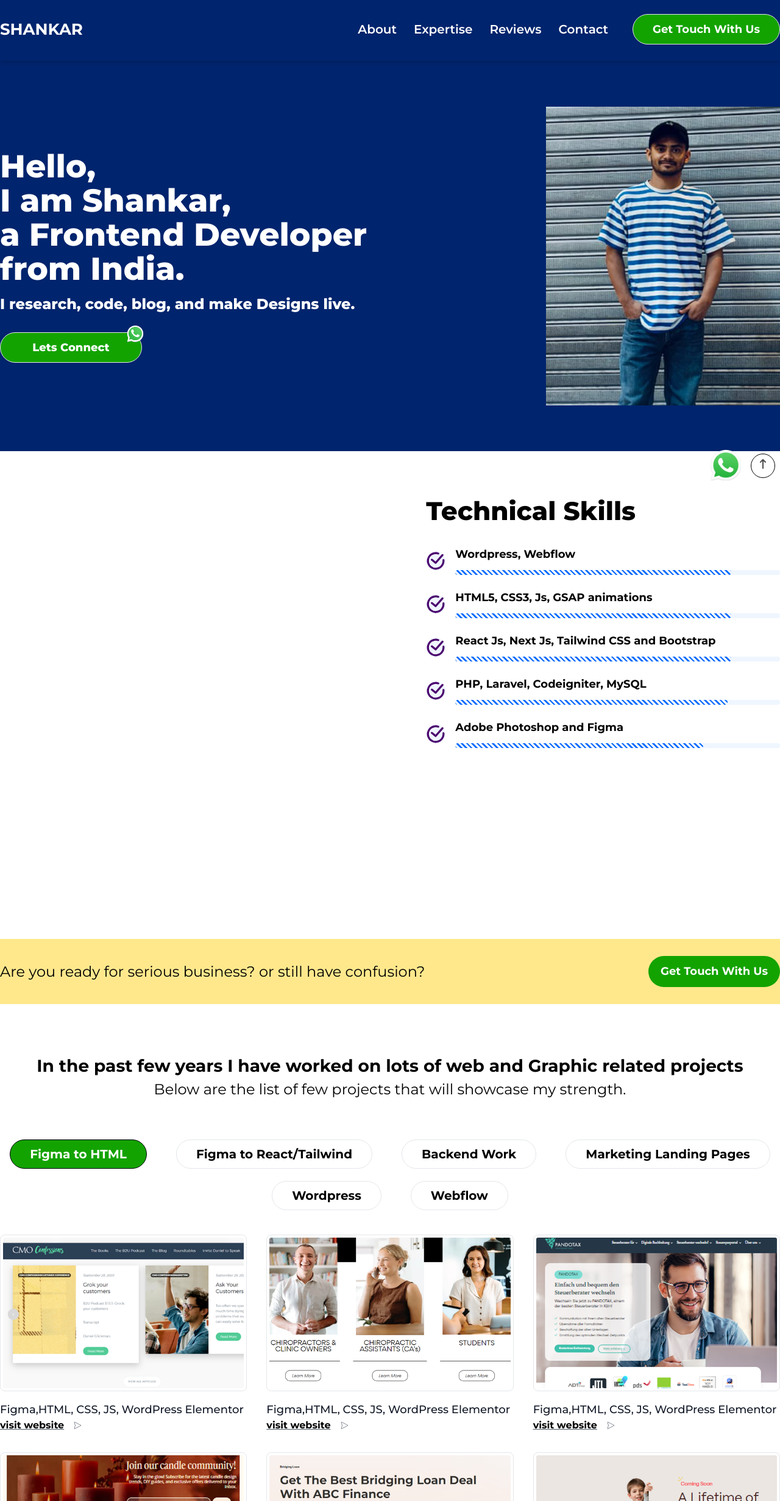
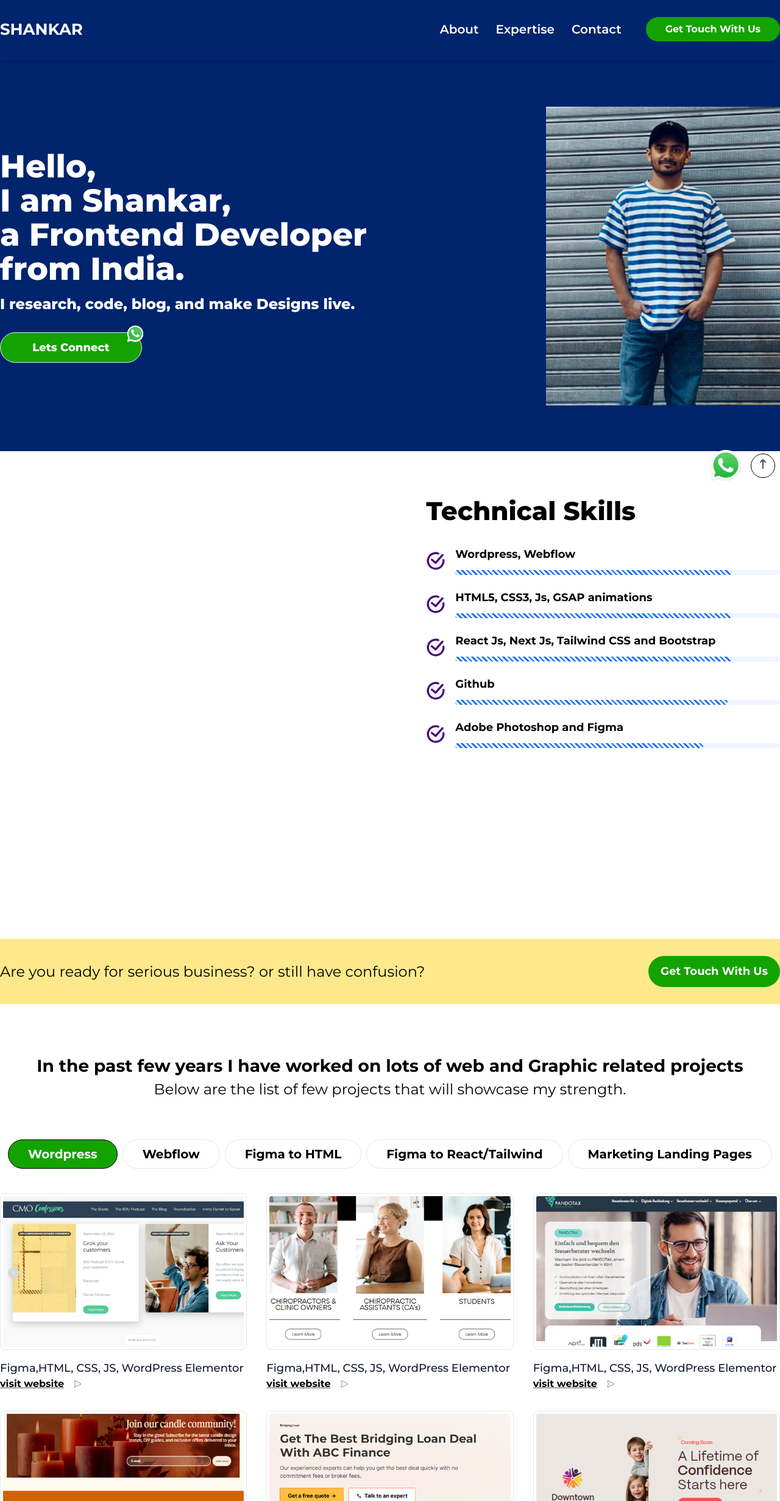
Before and after one commit to Shankarbhatia/Sb-developer, a React (Create React App) app: page / in a window 1280 px wide. Shown: the top 2462 px of the page at 61% size. Built offline with nearby package versions, Linux system fonts and the light colour scheme.

Commit message:
All Done changes

```diff
--- a/src/Components/About.jsx
+++ b/src/Components/About.jsx
@@ -42,10 +42,11 @@ tl.from(".expText", {
       <h2 className="lg:text-[42px] mb-10 text-[32px] md:leading-9 font-extrabold">
       A Little About me </h2>
       <p className="lg:text-[18px] text-[#4c4040] text-[16px] leading-[1.5em]  lg:mt-0 mt-2">
-      I’m a front-end web developer with over 5 years of experience. I work with agencies across the globe to create high performance & rich interactive websites that work across all platforms & devices.
+      I’m a front-end web developer with over 2 years of experience. I am well experienced with Wordpress plugins, themes and builders, Webflow, Html, Css, Js, Tailwind and Boostrape, Click funnels and GHL (go high level).
       </p>
       <p className="lg:text-[18px] text-[#4c4040] text-[16px] leading-[1.5em] mt-5 pr-4">
-      Although I'm very familiar with using frameworks like Laravel, CI, React, Next, Webflow, but my websites are primarily hand-coded using HTML5, CSS3, Tailwind CSS & JS.
+      Although I'm very familiar with using frameworks like React Js, Next Js TypeScript. I have used GitHub for version control, including managing repositories, collaborating on code, and automating deployments with GitHub Actions.
+
       </p>
       <p className="lg:text-[18px] text-[#4c4040] text-[16px] leading-[1.5em] mt-5 pr-4">
       With a strong emphasis on "Progressive Enhancement", I look for creative ways to push the boundaries of website front-end code without compromising on browser support and performance.
--- a/src/Components/Navbar.jsx
+++ b/src/Components/Navbar.jsx
@@ -42,7 +42,7 @@ function Navbar() {
         <div className="logo lg:w-[25%]  w-[40%]">
           <h1 className="lg:text-[26px] font-bold text-white">SHANKAR</h1>
         </div>
-        <div className="lists lg:w-auto w-[60%] flex items-center justify-between gap-10">
+        <div className="lists lg:w-auto w-[60%] flex lg:items-center justify-between items-end gap-10">
           <ul className="hidden sm:hidden md:hidden lg:flex items-center gap-7 text-[20px] text-white font-semibold ">
             <a href="#about">
               <li className="leading-[18px]">About</li>
@@ -50,15 +50,11 @@ function Navbar() {
             <a href="#expertise">
               <li className="leading-[18px]">Expertise</li>
             </a>
-            <a href="#reviews">
-              <li className="leading-[18px]">Reviews</li>
-            </a>
-
             <a href="#contact">
               <li className="leading-[18px]">Contact</li>
             </a>
           </ul>
-          <div className="Calendlybtn w-[100%] rounded-full lg:mt-0 lg:w-full text-center border appontBtn lg:text-[18px] text-[14px] leading-8 lg:px-8 lg:py-2 px-3 bg-[#13a300] text-white font-bold">
+          <div className="Calendlybtn w-[100%] rounded-full lg:mt-0 lg:w-full lg:text-center text-right lg-8 lg:px-8 lg:py-2 py-2 px-3 bg-[#13a300] text-white font-bold">
             <a href="https://api.whatsapp.com/send/?phone=9888593715&text&type=phone_number&app_absent=0">Get Touch With Us</a>
 
           </div>
--- a/src/Components/Progress.jsx
+++ b/src/Components/Progress.jsx
@@ -79,7 +79,7 @@ function Progress() {
         <div className="space-y-3 flex-1">
           <div className="flex items-center">
             <h4 className="font-bold  text-[18px] mr-auto text-black flex items-center">
-            PHP, Laravel, Codeigniter, MySQL</h4>
+            Github </h4>
           </div>
           <div className="overflow-hidden bg-blue-50 h-2 rounded-full w-full">
             <span className="h-full bg-custom-pattern w-full block rounded-full" style={{width: '85%'}} />
--- a/src/Components/Skills.jsx
+++ b/src/Components/Skills.jsx
@@ -22,9 +22,23 @@ function Skills() {
         <Tabs className={"mt-16"}>
           <TabList
             className={
-              "flex flex-wrap justify-center items-center gap-x-12 gap-y-5"
+              "flex flex-wrap justify-center items-center gap-x-2 gap-y-5"
             }
           >
+             <Tab
+              className={
+                "text-black lg:px-8 px-4 py-2 font-bold text-center rounded-full border lg:text-[20px] text-[14px] hover:bg-[#391d5d] hover:text-white cursor-pointer"
+              }
+            >
+              Wordpress
+            </Tab>
+            <Tab
+              className={
+                "text-black lg:px-8 px-4 py-2 font-bold text-center rounded-full border lg:text-[20px] text-[14px] hover:bg-[#391d5d] hover:text-white cursor-pointer"
+              }
+            >
+              Webflow
+            </Tab>
             <Tab
               className={
                 "text-black lg:px-8 px-4 py-2 font-bold text-center rounded-full border lg:text-[20px] text-[14px] hover:bg-[#391d5d] hover:text-white cursor-pointer"
@@ -44,29 +58,9 @@ function Skills() {
                 "text-black lg:px-8 px-4 py-2 font-bold text-center rounded-full border lg:text-[20px] text-[14px] hover:bg-[#391d5d] hover:text-white cursor-pointer"
               }
             >
-              Backend Work
-            </Tab>
-            <Tab
-              className={
-                "text-black lg:px-8 px-4 py-2 font-bold text-center rounded-full border lg:text-[20px] text-[14px] hover:bg-[#391d5d] hover:text-white cursor-pointer"
-              }
-            >
               Marketing Landing Pages
             </Tab>
-            <Tab
-              className={
-                "text-black lg:px-8 px-4 py-2 font-bold text-center rounded-full border lg:text-[20px] text-[14px] hover:bg-[#391d5d] hover:text-white cursor-pointer"
-              }
-            >
-              Wordpress
-            </Tab>
-            <Tab
-              className={
-                "text-black lg:px-8 px-4 py-2 font-bold text-center rounded-full border lg:text-[20px] text-[14px] hover:bg-[#391d5d] hover:text-white cursor-pointer"
-              }
-            >
-              Webflow
-            </Tab>
+
           </TabList>
           <div className="py-5 mt-5">
             <TabPanel>
@@ -74,9 +68,6 @@ function Skills() {
             </TabPanel>
             <TabPanel>
               <WebflowProjects />
-            </TabPanel>
-            <TabPanel>
-              <BackendProjects />
             </TabPanel>
             <TabPanel>
               <HtmlProjects />
```
